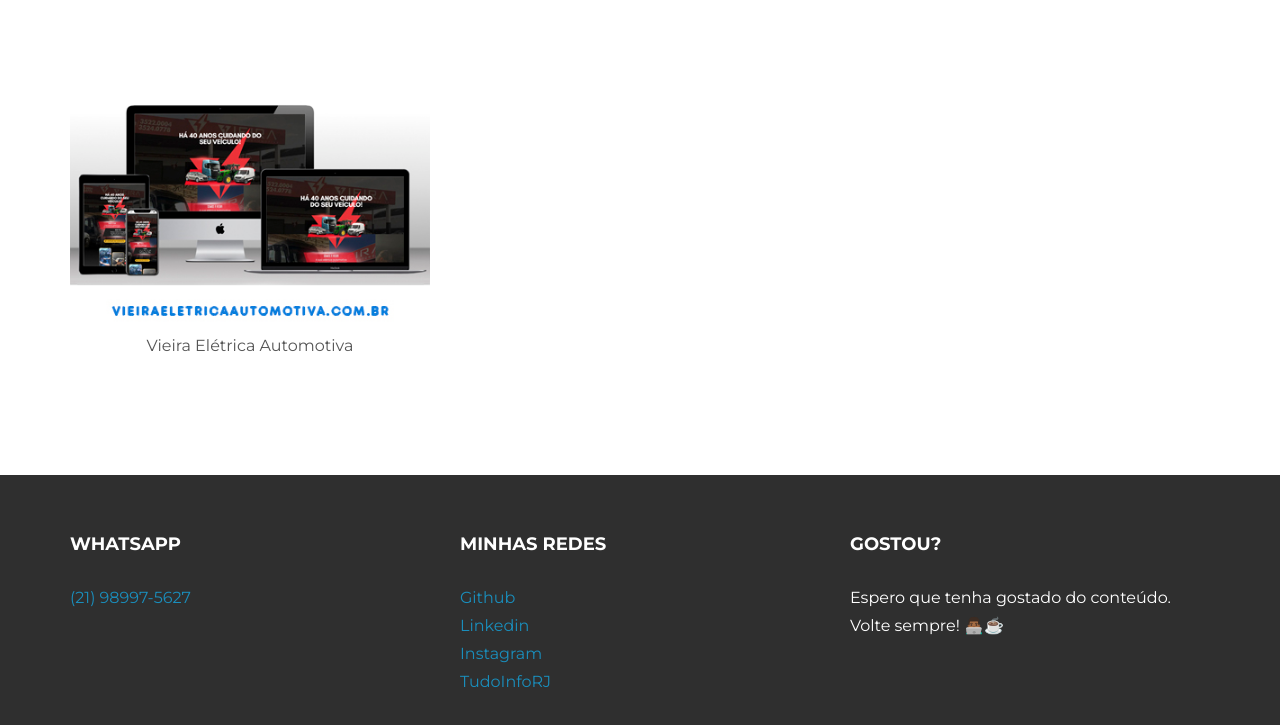
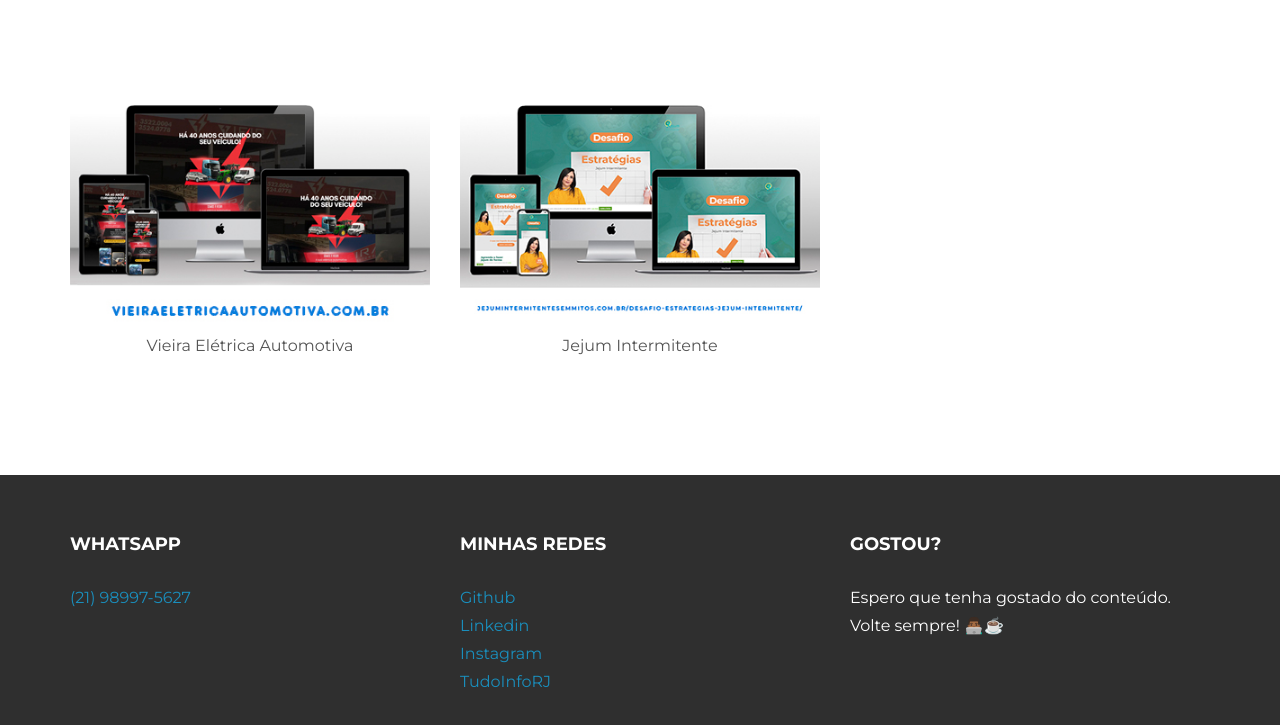
Before and after one commit to profhdeivisson/profhdeivisson.github.io, a plain HTML site: page index.html in a window 1280 px wide. Shown: the part 4052-4777 px from the top of the page. Drawn offline with nearby package versions, Linux system fonts and the light colour scheme.

Commit message:
Adição do projeto JEJUM INTERMITENTE e mudança no link da HASHTAG SINDICO

```diff
--- a/index.html
+++ b/index.html
@@ -219,7 +219,7 @@
         <p>CECFA - Centro Educacional Criança Futuro e Adolescência</p>
       </div>
       <div class="col-lg-4">
-        <a class="zoom blue" href="https://exposindcon.com.br" target="_blank"><img class="img-responsive"
+        <a class="zoom blue" href="https://hashtagsindico.com.br" target="_blank"><img class="img-responsive"
             src="assets/img/portfolio/tudoinforj/exposindcon.jpg" alt="" /></a>
         <p>#SINDICOBRASIL - (Exposindcon)</p>
       </div>
@@ -230,6 +230,11 @@
         <a class="zoom blue" href="https://vieiraeletricaautomotiva.com.br" target="_blank"><img class="img-responsive"
             src="assets/img/portfolio/tudoinforj/vieiraeletricaautomotiva.jpg" alt="" /></a>
         <p>Vieira Elétrica Automotiva</p>
+      </div>
+      <div class="col-lg-4">
+        <a class="zoom blue" href="https://jejumintermitentesemmitos.com.br/desafio-estrategias-jejum-intermitente/" target="_blank"><img class="img-responsive"
+            src="assets/img/portfolio/tudoinforj/jejumintermitente.jpg" alt="" /></a>
+        <p>Jejum Intermitente</p>
       </div>
     </div>
     <!-- /row -->
```
Also changed, not shown: assets/img/portfolio/tudoinforj/jejumintermitente.jpg (added).
